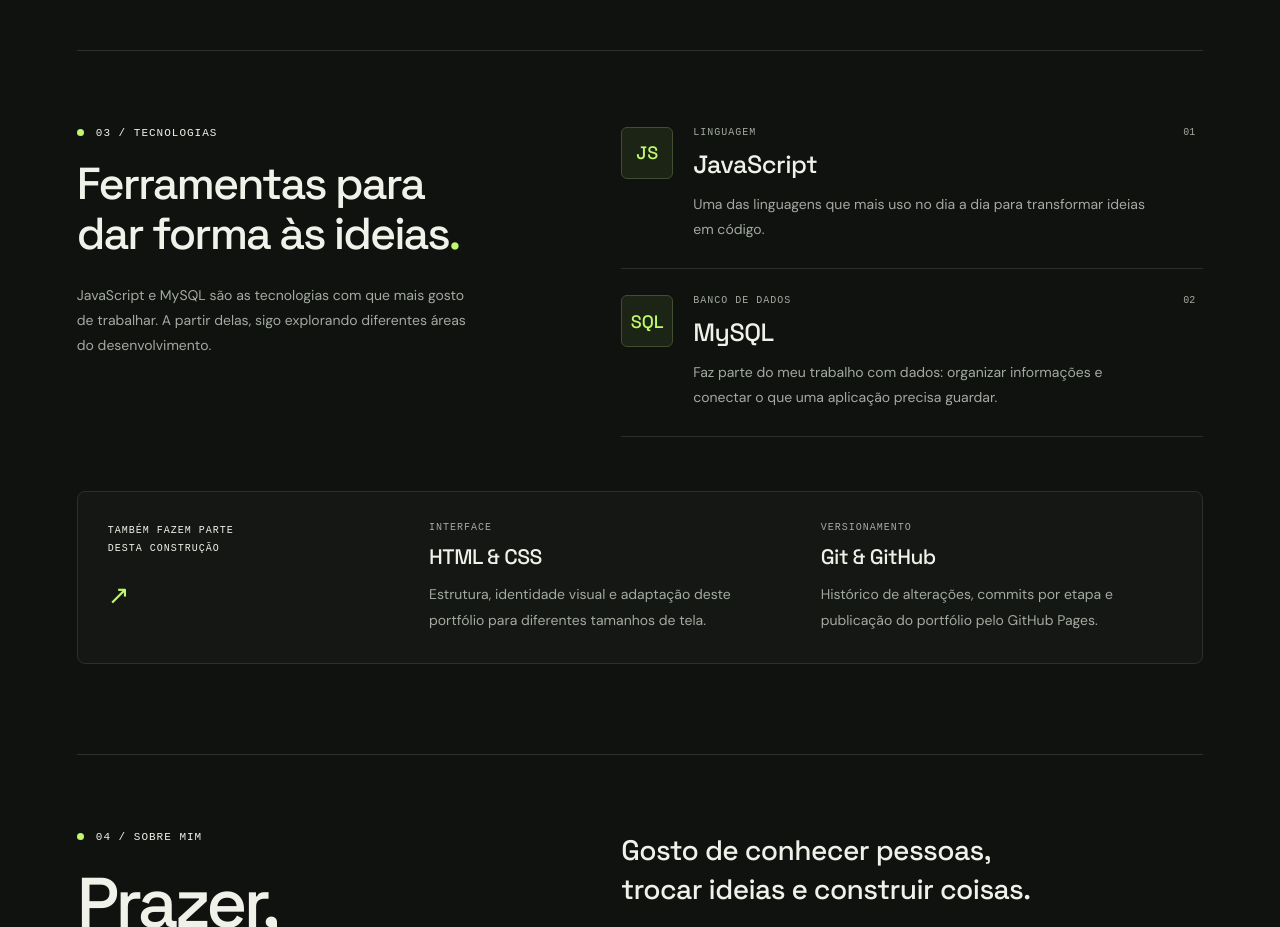
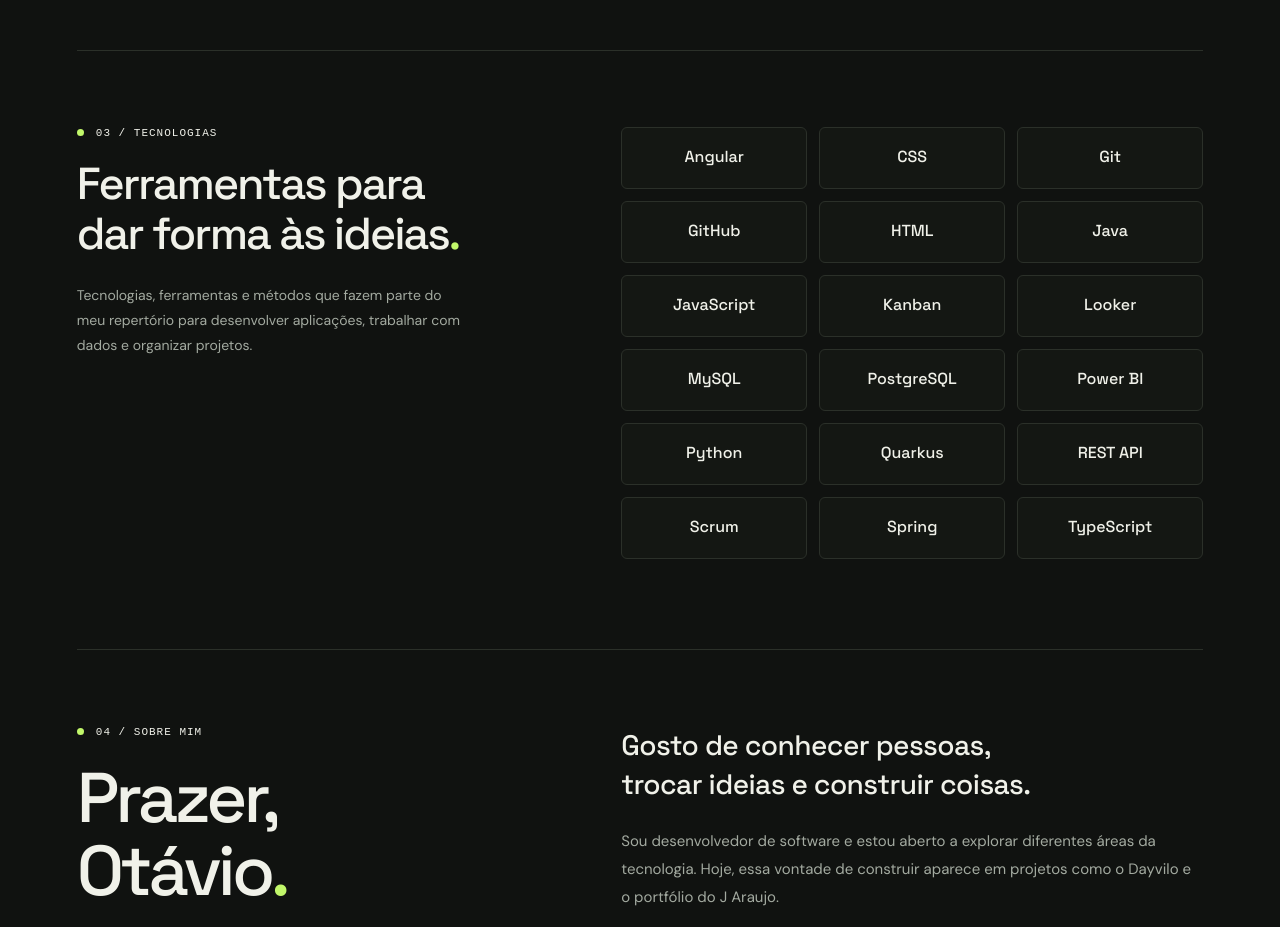
Before and after one commit to OtavioVolpe/portifolio, a website: page index.html in a window 1280 px wide. Shown: the part 1580-2507 px from the top of the page. Drawn offline with Linux system fonts and the light colour scheme.

Commit message:
feat: amplia habilidades com destaque visual uniforme

```diff
--- a/index.html
+++ b/index.html
@@ -63,25 +63,28 @@
           <div class="technologies-intro">
             <p class="eyebrow"><span class="dot" aria-hidden="true"></span> 03 / TECNOLOGIAS</p>
             <h2 id="tecnologias-titulo">Ferramentas para<br />dar forma às ideias<span>.</span></h2>
-            <p>JavaScript e MySQL são as tecnologias com que mais gosto de trabalhar. A partir delas, sigo explorando diferentes áreas do desenvolvimento.</p>
+            <p>Tecnologias, ferramentas e métodos que fazem parte do meu repertório para desenvolver aplicações, trabalhar com dados e organizar projetos.</p>
           </div>
-          <div class="tech-list">
-            <article class="tech-item">
-              <span class="tech-symbol" aria-hidden="true">JS</span>
-              <div><p class="tech-category">LINGUAGEM</p><h3>JavaScript</h3><p>Uma das linguagens que mais uso no dia a dia para transformar ideias em código.</p></div>
-              <span class="tech-index" aria-hidden="true">01</span>
-            </article>
-            <article class="tech-item">
-              <span class="tech-symbol" aria-hidden="true">SQL</span>
-              <div><p class="tech-category">BANCO DE DADOS</p><h3>MySQL</h3><p>Faz parte do meu trabalho com dados: organizar informações e conectar o que uma aplicação precisa guardar.</p></div>
-              <span class="tech-index" aria-hidden="true">02</span>
-            </article>
-          </div>
-          <div class="tech-support">
-            <p class="tech-support-label">TAMBÉM FAZEM PARTE<br />DESTA CONSTRUÇÃO <span aria-hidden="true">↗</span></p>
-            <article><p class="tech-category">INTERFACE</p><h3>HTML & CSS</h3><p>Estrutura, identidade visual e adaptação deste portfólio para diferentes tamanhos de tela.</p></article>
-            <article><p class="tech-category">VERSIONAMENTO</p><h3>Git & GitHub</h3><p>Histórico de alterações, commits por etapa e publicação do portfólio pelo GitHub Pages.</p></article>
-          </div>
+          <ul class="skill-grid" aria-label="Tecnologias, ferramentas e métodos">
+            <li>Angular</li>
+            <li>CSS</li>
+            <li>Git</li>
+            <li>GitHub</li>
+            <li>HTML</li>
+            <li>Java</li>
+            <li>JavaScript</li>
+            <li>Kanban</li>
+            <li>Looker</li>
+            <li>MySQL</li>
+            <li>PostgreSQL</li>
+            <li>Power BI</li>
+            <li>Python</li>
+            <li>Quarkus</li>
+            <li>REST API</li>
+            <li>Scrum</li>
+            <li>Spring</li>
+            <li>TypeScript</li>
+          </ul>
         </section>
         <section class="about" id="sobre" aria-labelledby="sobre-titulo">
           <div class="about-heading">
--- a/styles.css
+++ b/styles.css
@@ -69,19 +69,10 @@ footer { border-top: 1px solid var(--line); min-height: 82px; display: flex; ali
 .technologies h2 { font: 500 clamp(32px, 3.5vw, 50px)/1.12 'Space Grotesk', sans-serif; letter-spacing: -.045em; margin: 0 0 24px; }
 .technologies h2 span { color: var(--green); }
 .technologies-intro > p:last-child { max-width: 390px; margin: 0; color: var(--muted); font-size: 14px; line-height: 1.8; }
-.tech-item { display: grid; grid-template-columns: 52px minmax(0, 1fr) 20px; gap: 20px; padding: 26px 0; border-bottom: 1px solid var(--line); }
-.tech-item:first-child { padding-top: 0; }
-.tech-symbol { display: grid; place-items: center; height: 52px; border: 1px solid #414e32; background: #1b2415; border-radius: 6px; color: var(--green); font: 500 18px 'Space Grotesk', sans-serif; }
-.tech-category { font: 10px monospace; letter-spacing: 1px; color: var(--muted); margin: 0 0 10px; }
-.technologies h3 { font: 500 25px 'Space Grotesk', sans-serif; letter-spacing: -.5px; margin: 0 0 12px; }
-.tech-item div > p:last-child, .tech-support article > p:last-child { margin: 0; font-size: 14px; color: var(--muted); line-height: 1.8; }
-.tech-index { font: 10px monospace; color: var(--muted); }
-.tech-support { grid-column: 1 / -1; display: grid; grid-template-columns: .8fr 1fr 1fr; gap: 40px; padding: 30px; border: 1px solid var(--line); border-radius: 8px; background: #141713; }
-.tech-support-label { font: 10px/1.8 monospace; letter-spacing: 1px; margin: 0; }
-.tech-support-label span { display: block; color: var(--green); font-size: 26px; margin-top: 16px; }
-.tech-support h3 { font-size: 21px; }
-@media (max-width: 900px) { .technologies { gap: 36px; } .tech-support { gap: 24px; padding: 24px; } .tech-item { gap: 14px; } }
-@media (max-width: 700px) { .technologies { grid-template-columns: 1fr; padding: 48px 0 60px; } .tech-support { grid-template-columns: 1fr; } .tech-support article { border-top: 1px solid var(--line); padding-top: 20px; } .tech-support-label { display: flex; align-items: center; justify-content: space-between; gap: 20px; } .tech-support-label span { margin-top: 0; } .main-nav { gap: 14px; } .header { gap: 12px; } }
+.skill-grid { display: grid; grid-template-columns: repeat(3, minmax(0, 1fr)); gap: 12px; list-style: none; padding: 0; margin: 0; align-content: start; }
+.skill-grid li { display: flex; align-items: center; justify-content: center; min-height: 62px; padding: 14px 10px; border: 1px solid var(--line); border-radius: 6px; background: #141713; color: var(--text); font: 500 16px/1.4 'Space Grotesk', sans-serif; text-align: center; }
+@media (max-width: 900px) { .technologies { gap: 36px; } .skill-grid { grid-template-columns: repeat(2, minmax(0, 1fr)); } }
+@media (max-width: 700px) { .technologies { grid-template-columns: 1fr; padding: 48px 0 60px; } .main-nav { gap: 14px; } .header { gap: 12px; } }
 .about { display: grid; grid-template-columns: 1fr 1.25fr; gap: 7%; padding: 76px 0 90px; border-top: 1px solid var(--line); scroll-margin-top: 24px; }
 .about-heading .eyebrow { margin-bottom: 24px; }
 .about h2 { font: 500 clamp(46px, 5.5vw, 78px)/1.04 'Space Grotesk', sans-serif; letter-spacing: -.055em; margin: 0; }
```
Also changed, not shown: README.md.
